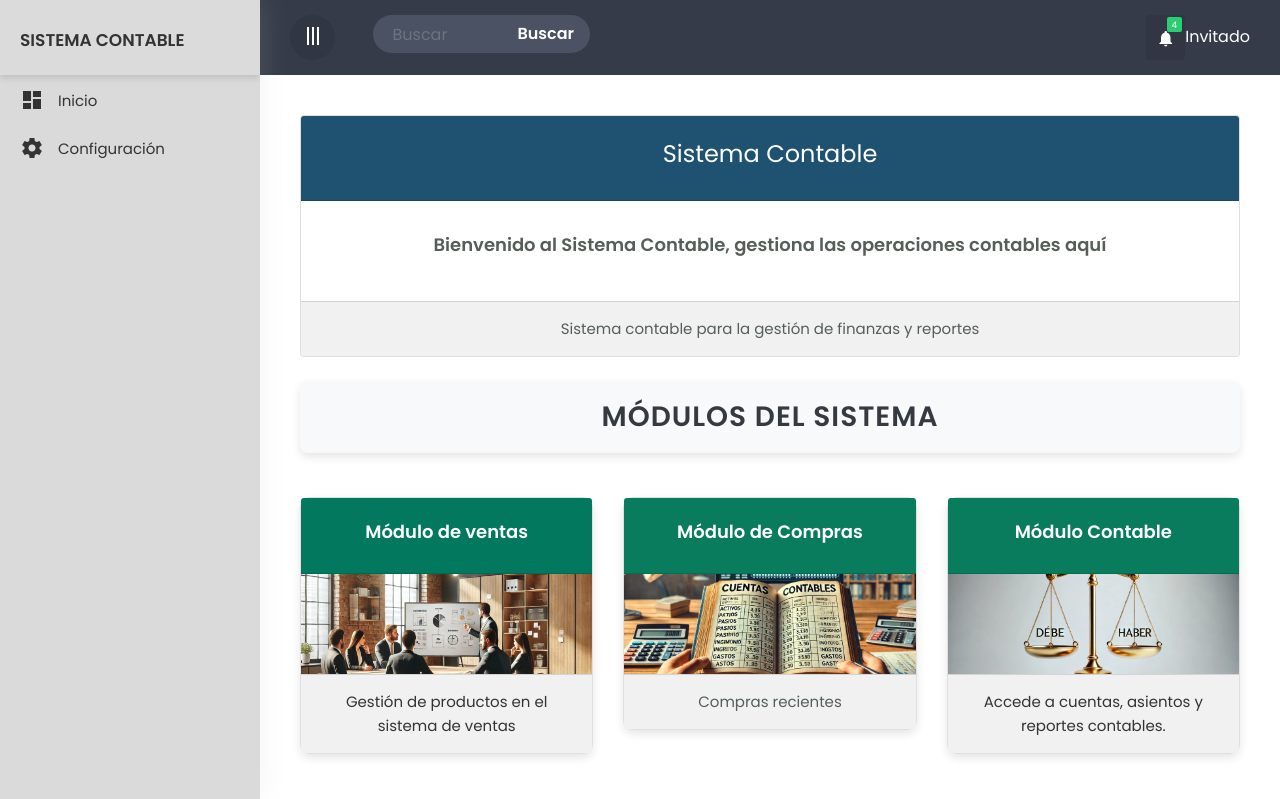
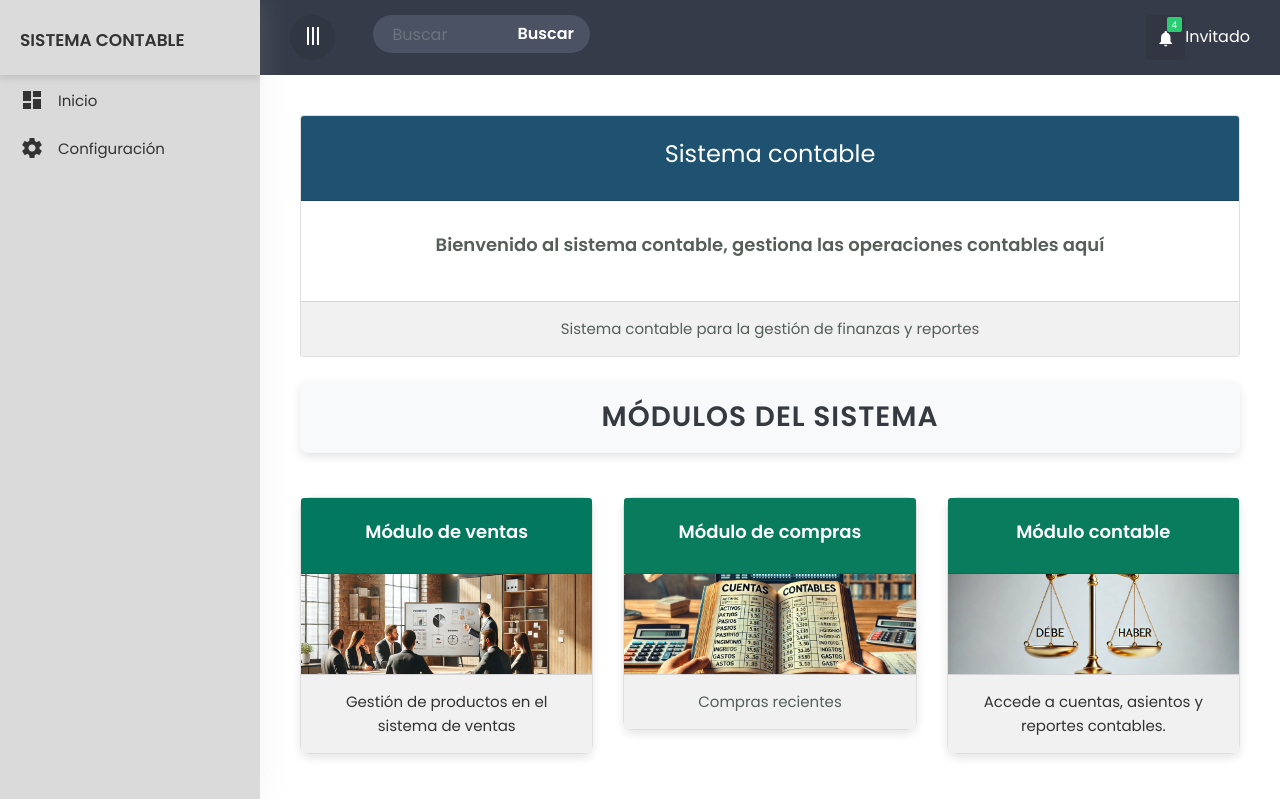
Before and after one commit to DiFardo/sistema_contable_deventas_decompras, a Flask app: page /index in a window 1280 px wide. Shown: the top 799 px of the page. Run offline with Flask 3, Linux system fonts and the light colour scheme; data that the repository does not hold is empty; some libraries are stand-ins or nearby versions.

Commit message:
mayúsculas y diccionario de roles
:p

```diff
--- a/maestra_iniciar.py
+++ b/maestra_iniciar.py
@@ -60,20 +60,26 @@ def subir_imagen_perfil():
 
 
 
+# ... tus importaciones ...
+
+# Diccionario de descripciones de roles
+descripciones = {
+    "Coordinador general": "Responsable de supervisar y organizar el equipo para cumplir objetivos, asegurando una comunicación efectiva y la resolución de problemas. Facilita la toma de decisiones, gestiona riesgos y mantiene informadas a las partes interesadas sobre el progreso del proyecto.",
+    "Administrador de base de datos": "Responsable del diseño, implementación, seguridad y mantenimiento de la base de datos. Debe tener experiencia en la optimización del rendimiento de consultas y asegurar la integridad de los datos, con un enfoque en la resolución de problemas y la gestión eficiente de los datos.",
+    "Analista": "Encargado de recopilar y analizar los requisitos del sistema. Debe ser capaz de identificar las necesidades del cliente y traducirlas en especificaciones técnicas claras para el equipo. Fuerte capacidad de análisis y comunicación efectiva son clave.",
+    "Diseñador": "Encargado de la creación del diseño visual y de la experiencia del usuario (UI/UX). Debe ser capaz de crear interfaces atractivas y funcionales, asegurando que el sistema sea intuitivo y fácil de usar para los usuarios finales.",
+    "Arquitecto de software": "Responsable de diseñar la estructura técnica del sistema, seleccionando tecnologías y definiendo los componentes clave. Debe tener una visión amplia del sistema y asegurarse de que el software cumpla con los requisitos de escalabilidad, seguridad y eficiencia.",
+    "Programador": "Encargados de la codificación del sistema siguiendo las especificaciones del analista y el diseño del arquitecto. Deben tener experiencia en lenguajes de programación adecuados y ser capaces de trabajar en equipo, respetando plazos y estándares de calidad.",
+    "Supervisor de calidad": "Responsable de asegurar que el sistema cumpla con los estándares de calidad definidos. Debe gestionar las pruebas y asegurar que se mantengan altos niveles de rendimiento, usabilidad y seguridad, monitoreando el progreso y haciendo ajustes si es necesario.",
+    "Tester": "Encargados de realizar pruebas funcionales y de rendimiento del sistema para identificar errores y áreas de mejora. Deben tener habilidades técnicas para diseñar casos de prueba efectivos y capacidad para detectar problemas antes del despliegue del sistema.",
+    "Capacitador": "Responsable de desarrollar y ejecutar planes de capacitación para los usuarios finales. Debe ser capaz de crear manuales y ofrecer formación clara y efectiva, asegurándose de que los usuarios puedan manejar el sistema correctamente.",
+    "Asesor": "Ofrece asesoramiento especializado en áreas clave del proyecto, como estrategias de negocio, tecnología o gestión, y guía al equipo en la toma de decisiones críticas para el éxito del proyecto.",
+    "Administrador del negocio": "Administrador del negocio"
+}
+
 def obtener_descripcion_rol(rol):
-    descripciones = {
-        "Coordinador general": "Responsable de supervisar y organizar el equipo para cumplir objetivos, asegurando una comunicación efectiva y la resolución de problemas. Facilita la toma de decisiones, gestiona riesgos y mantiene informadas a las partes interesadas sobre el progreso del proyecto.",
-        "Administrador de base de datos": "Responsable del diseño, implementación, seguridad y mantenimiento de la base de datos. Debe tener experiencia en la optimización del rendimiento de consultas y asegurar la integridad de los datos, con un enfoque en la resolución de problemas y la gestión eficiente de los datos.",
-        "Analista": "Encargado de recopilar y analizar los requisitos del sistema. Debe ser capaz de identificar las necesidades del cliente y traducirlas en especificaciones técnicas claras para el equipo. Fuerte capacidad de análisis y comunicación efectiva son clave.",
-        "Diseñador": "Encargado de la creación del diseño visual y de la experiencia del usuario (UI/UX). Debe ser capaz de crear interfaces atractivas y funcionales, asegurando que el sistema sea intuitivo y fácil de usar para los usuarios finales.",
-        "Arquitecto de software": "Responsable de diseñar la estructura técnica del sistema, seleccionando tecnologías y definiendo los componentes clave. Debe tener una visión amplia del sistema y asegurarse de que el software cumpla con los requisitos de escalabilidad, seguridad y eficiencia.",
-        "Programador": "Encargados de la codificación del sistema siguiendo las especificaciones del analista y el diseño del arquitecto. Deben tener experiencia en lenguajes de programación adecuados y ser capaces de trabajar en equipo, respetando plazos y estándares de calidad.",
-        "Supervisor de calidad": "Responsable de asegurar que el sistema cumpla con los estándares de calidad definidos. Debe gestionar las pruebas y asegurar que se mantengan altos niveles de rendimiento, usabilidad y seguridad, monitoreando el progreso y haciendo ajustes si es necesario.",
-        "Tester": "Encargados de realizar pruebas funcionales y de rendimiento del sistema para identificar errores y áreas de mejora. Deben tener habilidades técnicas para diseñar casos de prueba efectivos y capacidad para detectar problemas antes del despliegue del sistema.",
-        "Capacitador": "Responsable de desarrollar y ejecutar planes de capacitación para los usuarios finales. Debe ser capaz de crear manuales y ofrecer formación clara y efectiva, asegurándose de que los usuarios puedan manejar el sistema correctamente.",
-        "Asesor": "Ofrece asesoramiento especializado en áreas clave del proyecto, como estrategias de negocio, tecnología o gestión, y guía al equipo en la toma de decisiones críticas para el éxito del proyecto."
-    }
     return descripciones.get(rol, "Rol no identificado")
+
 
 
 
--- a/templates/index.html
+++ b/templates/index.html
@@ -25,10 +25,10 @@
         <div class="col-12 mb-4">
             <div class="card">
                 <div class="card-header card-header-modulo">
-                    <h4>Sistema Contable</h4>
+                    <h4>Sistema contable</h4>
                 </div>
                 <div class="card-body card-body-modulo">
-                    <p class="text-module">Bienvenido al Sistema Contable, gestiona las operaciones contables aquí</p>
+                    <p class="text-module">Bienvenido al sistema contable, gestiona las operaciones contables aquí</p>
                 </div>
                 <div class="card-footer card-footer-modulo">
                     <p>Sistema contable para la gestión de finanzas y reportes</p>
@@ -69,7 +69,7 @@
         <div class="col-lg-4 mb-4">
             <div class="card card-modulo">
                 <div class="card-header card-header-modulo-compras">
-                    <h6 class="card-title-centered">Módulo de Compras</h6>
+                    <h6 class="card-title-centered">Módulo de compras</h6>
                 </div>
                 <div class="card-body card-body-modulo card-body-modulo-compras">
                     <!-- Imagen de fondo -->
@@ -85,7 +85,7 @@
             <a href="{{ url_for('cuentas') }}" class="text-decoration-none">
                 <div class="card card-modulo">
                     <div class="card-header card-header-modulo-contable">
-                        <h6 class="card-title-centered">Módulo Contable</h6>
+                        <h6 class="card-title-centered">Módulo contable</h6>
                     </div>
                     <div class="card-body card-body-modulo card-body-modulo-contable">
                         <!-- Imagen de fondo -->
```
